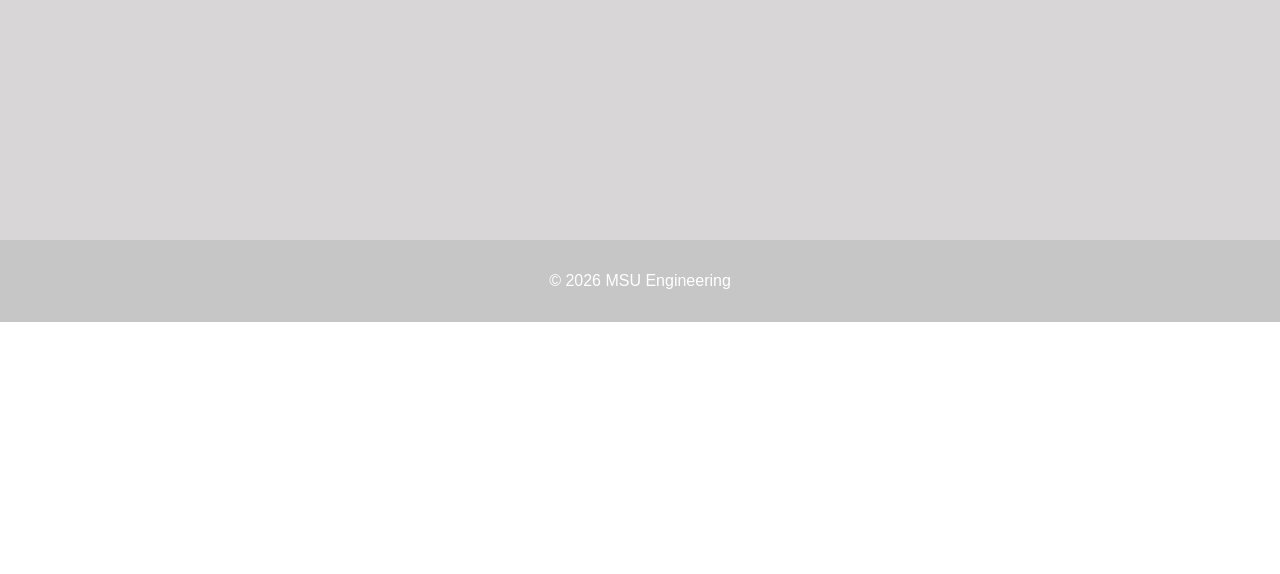
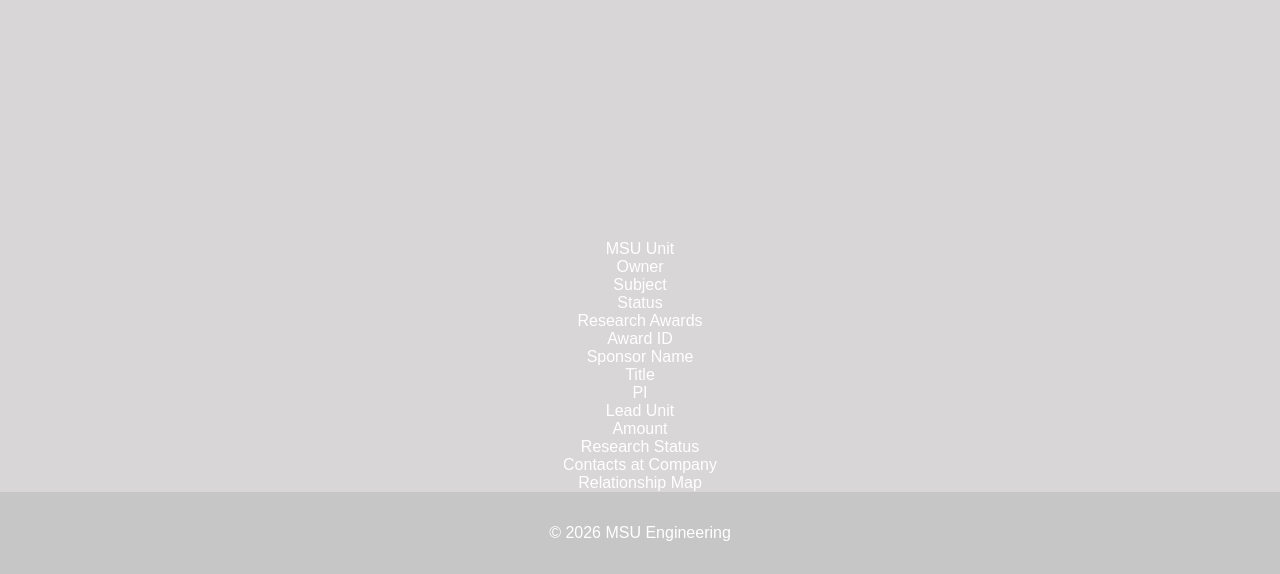
Before and after one commit to sungodemk/msu-engineering-engagement-hub, a Flask app: page /company in a window 1280 px wide. Shown: the part 2480-3054 px from the top of the page. Before the commit the page ends 2802 px from the top, so only its background shows below. Run offline with Flask 3, Linux system fonts and the light colour scheme.

Commit message:
Finished the basic template of the Company Page

```diff
--- a/templates/company_page/company_page.html
+++ b/templates/company_page/company_page.html
@@ -54,6 +54,34 @@
 <div class="activity_box">
     <div class="activity_title">Activity Timeline</div>
 </div>
+<div class="unit_box">
+    <div class="unit_title">MSU Unit</div>
+</div>
+<div class="owner_box">
+    <div class="owner_title">Owner</div>
+</div>
+<div class="subj_box">
+    <div class="subj_title">Subject</div>
+</div>
+<div class="status_box">
+    <div class="status_title">Status</div>
+</div>
+<div class="research_award_box">
+    <div class="research_award_title">Research Awards</div>
+    <div class="award_id">Award ID</div>
+    <div class="sponsor_name">Sponsor Name</div>
+    <div class="research_title">Title</div>
+    <div class="PI">PI</div>
+    <div class="lead_unit">Lead Unit</div>
+    <div class="award_amount">Amount</div>
+    <div class="research_status">Research Status</div>
+</div>
+<div class="contacts_box">
+    <div class="contacts_title">Contacts at Company</div>
+</div>
+<div class="relationship_map_box">
+    <div class="relationship_map_title">Relationship Map</div>
+</div>
 <body>
 </body>
 <!--Learned the above HTML knowledges from this open source: https://developer.mozilla.org/en-US/docs/Web/HTML/Reference/Elements-->
```
